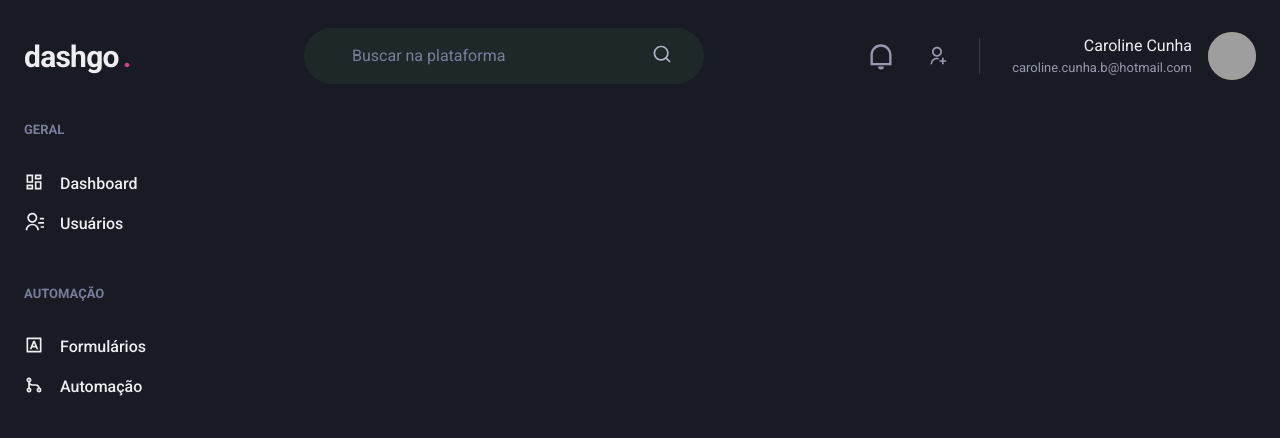
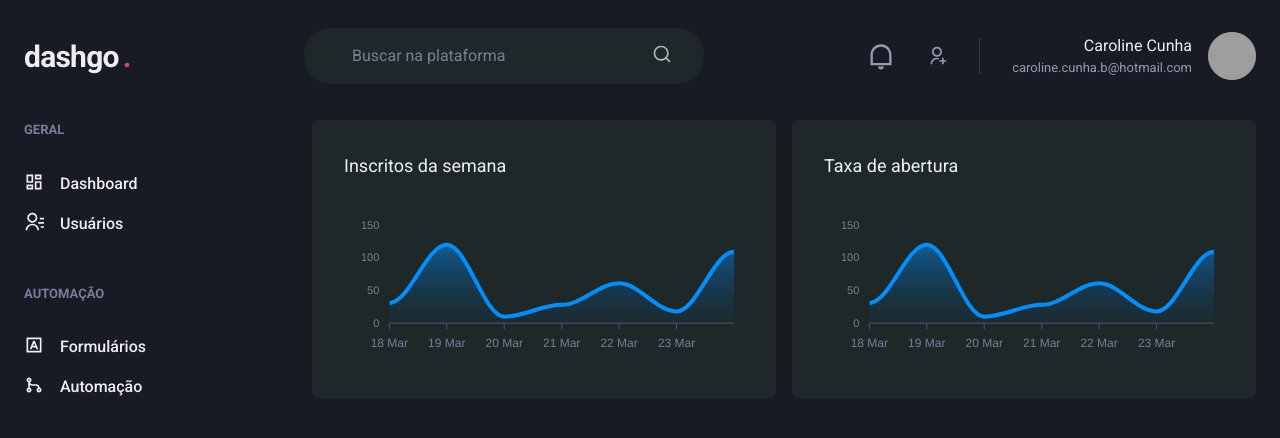
Before and after one commit to CarolineCunha/ignite-dashgo, a Next.js app: page /dashboard in a window 1280 px wide. Shown: the top 438 px of the page. Built offline with nearby package versions, Linux system fonts and the light colour scheme; grey boxes are pictures that could not be loaded.

Commit message:
pagina dashboard

```diff
--- a/package.json
+++ b/package.json
@@ -12,9 +12,11 @@
     "@chakra-ui/react": "^1.5.0",
     "@emotion/react": "^11.1.5",
     "@emotion/styled": "^11.3.0",
+    "apexcharts": "^3.26.0",
     "framer-motion": "^4.1.3",
     "next": "10.1.3",
     "react": "17.0.2",
+    "react-apexcharts": "^1.3.9",
     "react-dom": "17.0.2",
     "react-icons": "^4.2.0"
   },
--- a/src/pages/dashboard.tsx
+++ b/src/pages/dashboard.tsx
@@ -1,6 +1,63 @@
 import { Header } from '../components/Header'
-import { Flex } from '@chakra-ui/react'
+import { Flex, SimpleGrid, Box, Text, theme } from '@chakra-ui/react'
+import dynamic from 'next/dynamic';
 import { Sidebar } from '../components/Sidebar'
+
+//import Chart from 'react-apexcharts'
+//import { SimpleGrid } from '@chakra-ui/core'
+const Chart = dynamic(() => import('react-apexcharts'), {
+    ssr: false,
+})
+const options = {
+    chart: {
+        toolbar:{
+            show: false,
+        },
+        zoom: {
+            enabled: false,
+        },
+        foreColor: theme.colors.gray[500],
+    },
+    grid: {
+        show: false,
+    },
+    dataLabels: {
+        enabled: false,
+    },
+    tooltip:{
+        enabled: false,
+    },
+    xaxis: {
+        type: 'datetime',
+        axisBorder: {
+            color: theme.colors.gray[600]
+        },
+        axisTicks: {
+            color: theme.colors.gray[600]
+        },
+        categories: [
+            '2021-03-18T00:00:00.000Z',
+            '2021-03-19T00:00:00.000Z',
+            '2021-03-20T00:00:00.000Z',
+            '2021-03-21T00:00:00.000Z',
+            '2021-03-22T00:00:00.000Z',
+            '2021-03-23T00:00:00.000Z',
+            '2021-03-24T00:00:00.000Z',
+        ],
+    },
+    fill: {
+        opacity: 0.3,
+        type: 'gradient',
+        gradient:{
+            shade: 'dark',
+            opacityFrom: 0.7,
+            opacityTo: 0.3,
+        }
+    }
+};
+const series = [
+    { name: 'series1', data:[31,120,10,28,61,18,109]}
+];
 
 export default function Dashboard() {
     return (
@@ -9,6 +66,29 @@
         <Flex w="100%" my="6" maxWidth={1480} mx="auto" px="6">
             <Sidebar />
 
+            <SimpleGrid flex="1" gap="4" minChildWidth="320px" align="flex-start">
+                <Box
+                    p="8"
+                    bg="gray.800"
+                    borderRadius={8}
+                    pb="4"
+                    >
+                    <Text fontSize="lg" mb="4">Inscritos da semana</Text>
+                    <Chart options={options} series={series} type="area" height={160} />
+                </Box>
+
+                <Box
+                    p="8"
+                    bg="gray.800"
+                    borderRadius={8}
+                    pb="4"
+
+                >
+                    <Text fontSize="lg" mb="4">Taxa de abertura</Text>
+                    <Chart options={options} series={series} type="area" height={160} />
+                </Box>
+
+            </SimpleGrid>
         </Flex>
         </Flex>
     )
```
Also changed, not shown: 1 other file (tests, documents, lock files or other folders).
